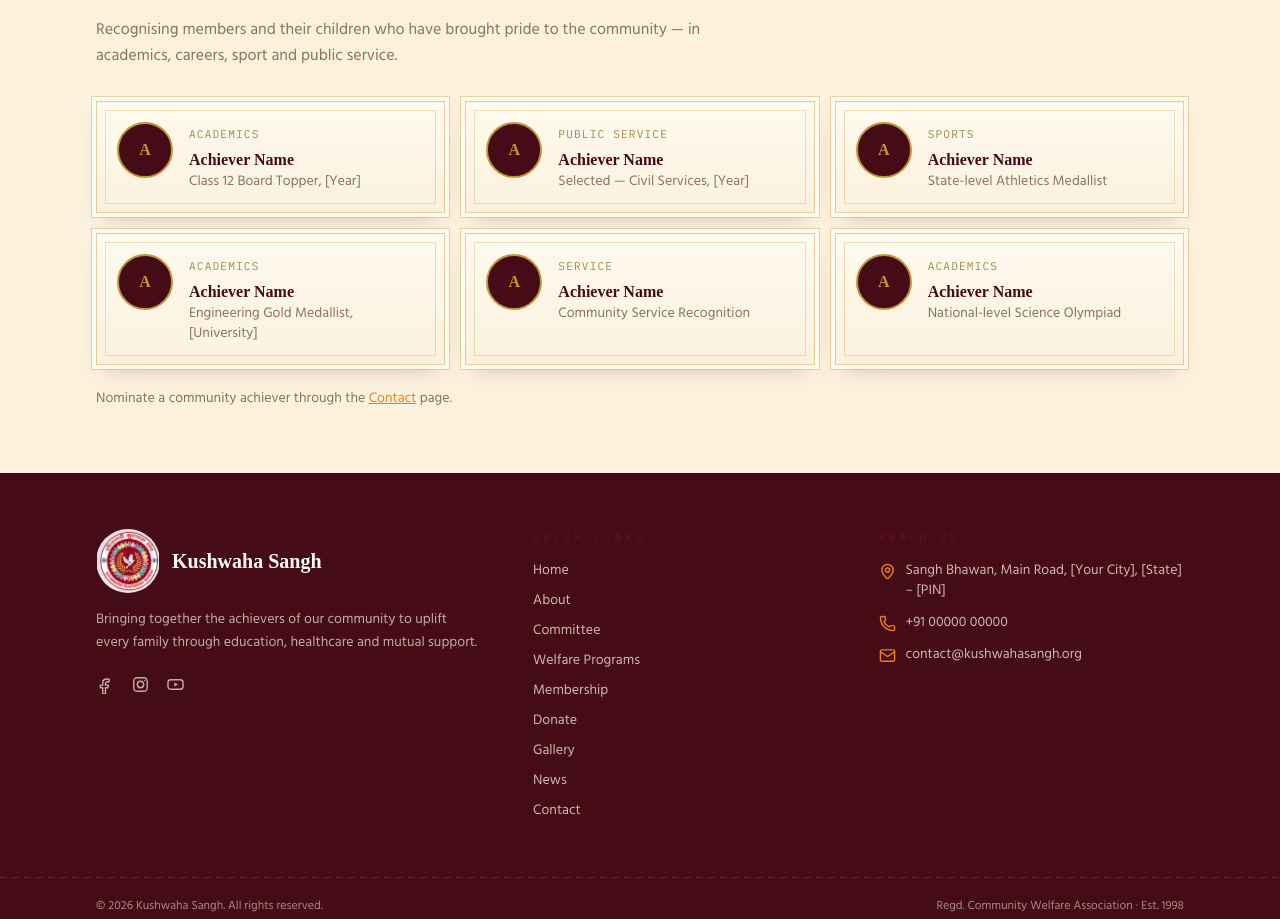
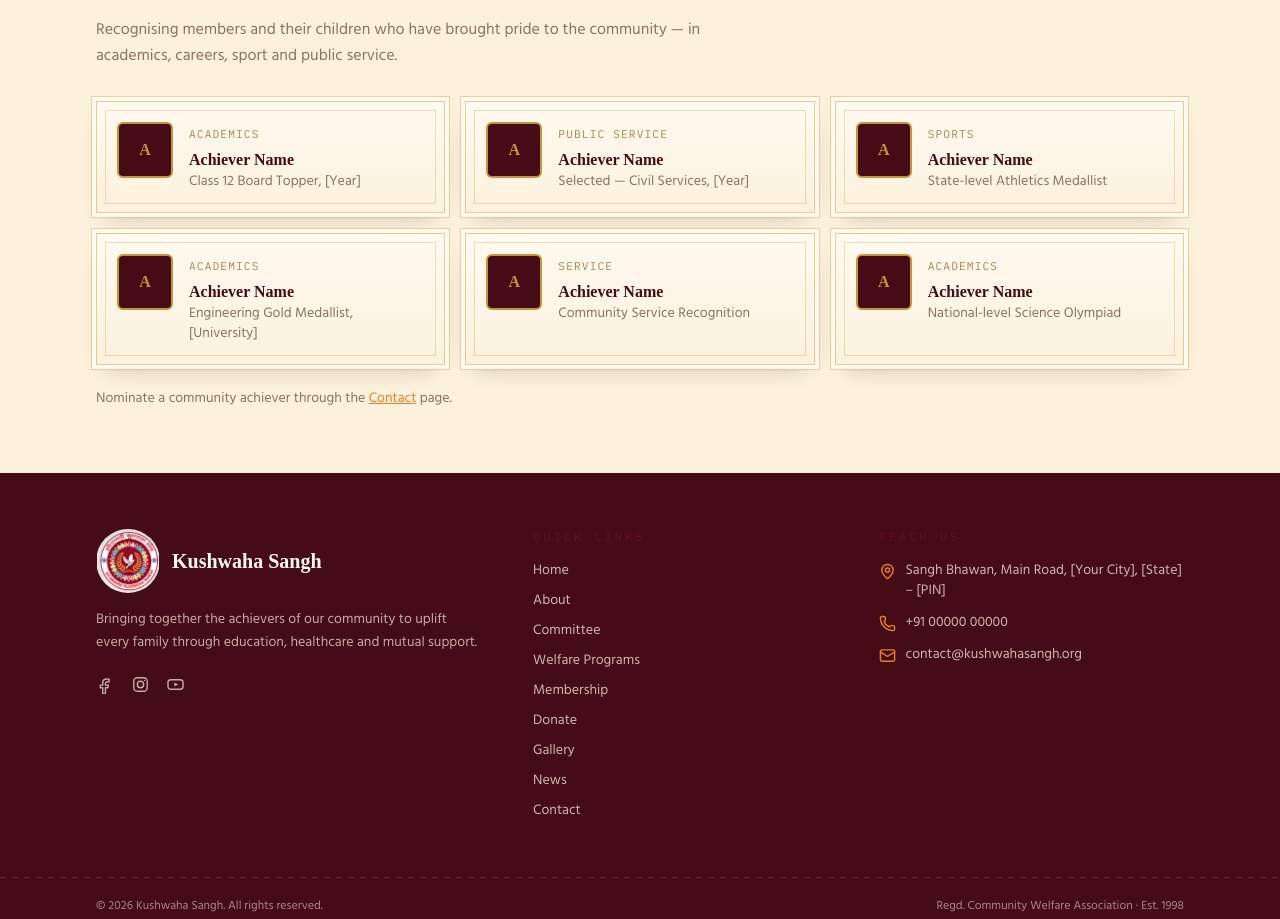
Before and after one commit to Ajitsingh4362/Kushwaha-sangh, a React (Vite) app: page /welfare in a window 1280 px wide. Shown: the part 1860-2779 px from the top of the page. Built offline with nearby package versions, Linux system fonts and the light colour scheme; a web font is replaced by a local one.

Commit message:
Change committee/achiever avatars from circle to rectangle shape

```diff
--- a/src/components/LedgerCard.jsx
+++ b/src/components/LedgerCard.jsx
@@ -23,7 +23,7 @@ export function PersonPlaque({ name, designation, regNo, note, featured = false
   return (
     <div className={`ledger-plaque animate-rise flex flex-col items-center px-6 text-center ${featured ? 'py-9' : 'py-7'}`}>
       <div
-        className={`grid place-items-center rounded-full border-2 border-gold bg-maroon-deep font-display font-semibold text-gold ${
+        className={`grid place-items-center rounded-md border-2 border-gold bg-maroon-deep font-display font-semibold text-gold ${
           featured ? 'h-24 w-24 text-3xl' : 'h-20 w-20 text-2xl'
         }`}
       >
--- a/src/pages/Welfare.jsx
+++ b/src/pages/Welfare.jsx
@@ -168,7 +168,7 @@ function AchieversSection() {
         <div className="mt-8 grid gap-5 sm:grid-cols-2 lg:grid-cols-3">
           {achievers.map((a, i) => (
             <div key={i} className="ledger-plaque animate-rise flex gap-4 p-5">
-              <div className="grid h-14 w-14 shrink-0 place-items-center rounded-full border-2 border-gold bg-maroon-deep font-display font-semibold text-gold">
+              <div className="grid h-14 w-14 shrink-0 place-items-center rounded-md border-2 border-gold bg-maroon-deep font-display font-semibold text-gold">
                 {a.name.replace(/Achiever Name/i, 'A').slice(0, 1)}
               </div>
               <div>
```
